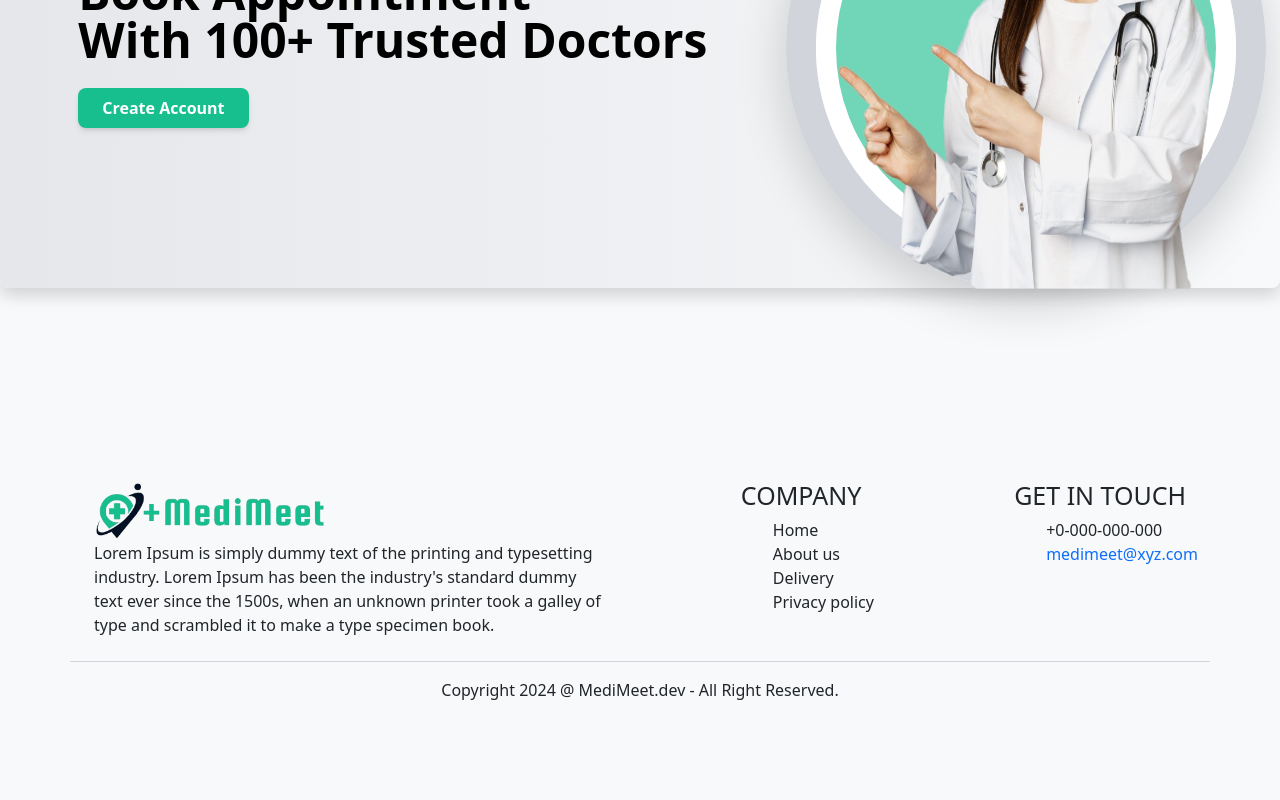
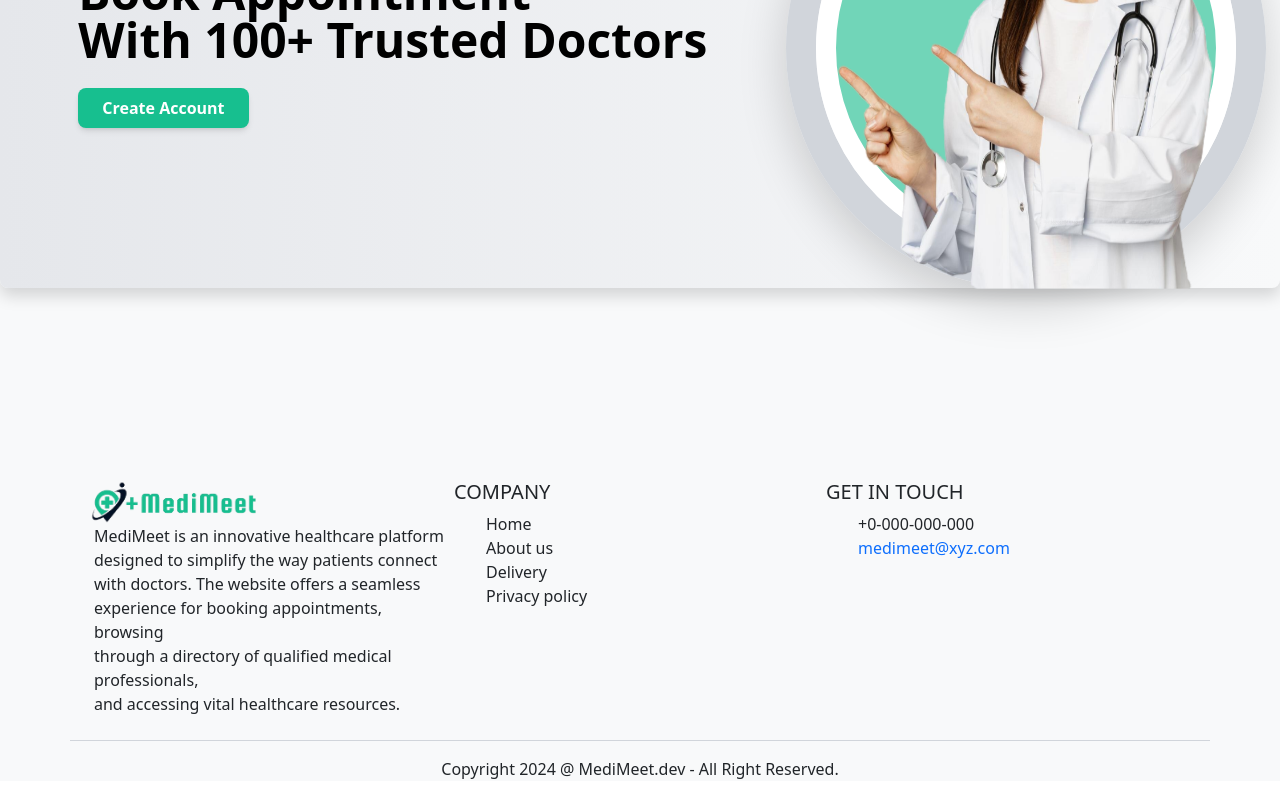
Before and after one commit to Arshad-Qureshi-Coder/MediMeet, a React (Create React App) app: page /appointment/1 in a window 1280 px wide. Shown: the part 371-1171 px from the top of the page. Built offline with nearby package versions, Linux system fonts and the light colour scheme.

Commit message:
change in footer

```diff
--- a/src/Components/Footer/Footer.js
+++ b/src/Components/Footer/Footer.js
@@ -2,23 +2,29 @@ import React from 'react'
 
 const Footer = () => {
   return (
-    <div className="h-[40vh] w-full">
-        <div
-        className="container border-b border-gray-300 flex justify-between mt-[12rem] pb-2 ">
-        <div>
+    <div className="h-auto w-full">
+  <div className="container  border-b border-gray-300 flex flex-wrap lg:flex-nowrap justify-between  mt-[12rem] pb-2">
+
+     {/* Logo and Description  */}
+    <div className="w-full lg:w-1/3 mb-6 lg:mb-0">
       <img
         src="/images/assets/medi-meet-removebg.png"
         alt="Logo"
         className="w-50 h-30 mr-3"
       />
-          <p className='pl-3'>Lorem Ipsum is simply dummy text of the printing and typesetting<br/>
-            industry. Lorem Ipsum has been the industry's standard dummy <br/>
-            text ever since the 1500s, when an unknown printer took a galley of <br/>
-            type and scrambled it to make a type specimen book.
+      <p className="pl-3">
+        MediMeet is an innovative healthcare platform <br />
+        designed to simplify the way patients connect <br />
+        with doctors. The website offers a seamless <br />
+        experience for booking appointments, browsing <br />
+        through a directory of qualified medical professionals, <br />
+        and accessing vital healthcare resources.
       </p>
     </div>
-        <div>
-            <h1  className='text-[25px] md: text-[20px]'>COMPANY</h1>
+
+     {/* Company Section */}
+    <div className="w-full lg:w-1/3 mb-6 lg:mb-0">
+      <h1 className="text-[25px] md:text-[20px]">COMPANY</h1>
       <div>
         <ul>
           <li>Home</li>
@@ -28,23 +34,31 @@ const Footer = () => {
         </ul>
       </div>
     </div>
-        <div>
-        <h1 className='text-[25px] md: text-[20px]'>GET IN TOUCH</h1>
+
+     {/* Get in Touch Section  */}
+    <div className="w-full lg:w-1/3">
+      <h1 className="text-[25px] md:text-[20px]">GET IN TOUCH</h1>
       <div>
         <ul>
+          <li>+0-000-000-000</li>
           <li>
-                        +0-000-000-000
+            <a href="#" className="no-underline">
+              medimeet@xyz.com
+            </a>
           </li>
-                    <li > <a href='#' className='no-underline'>medimeet@xyz.com</a></li>
         </ul>
       </div>
     </div>
   </div>
+
+   {/* Footer  */}
   <div>
-            <p className='text-center mt-3'>Copyright 2024 @ MediMeet.dev - All Right Reserved.</p>
+    <p className="text-center mt-3">
+      Copyright 2024 @ MediMeet.dev - All Right Reserved.
+    </p>
+  </div>
 </div>
 
-    </div>
   )
 }
 
```
Lines whose indentation alone changed are shown as unchanged.
